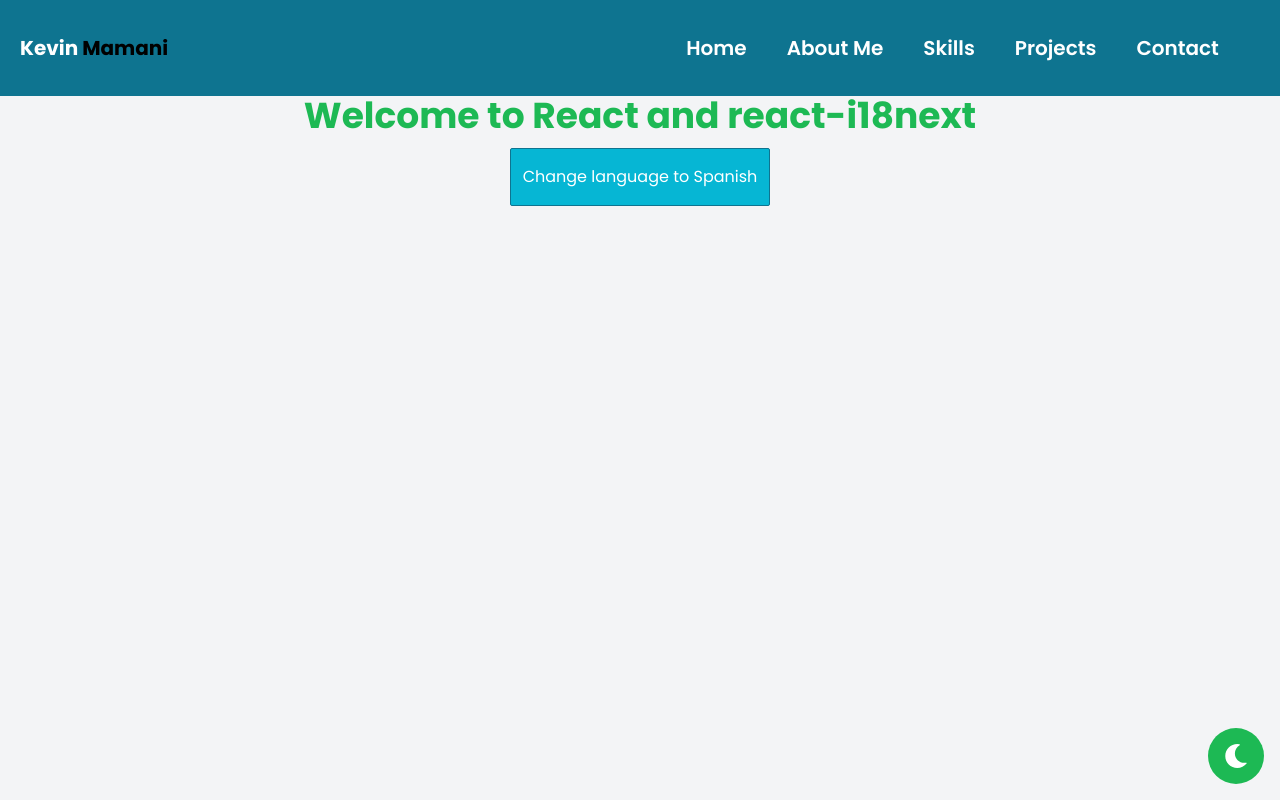
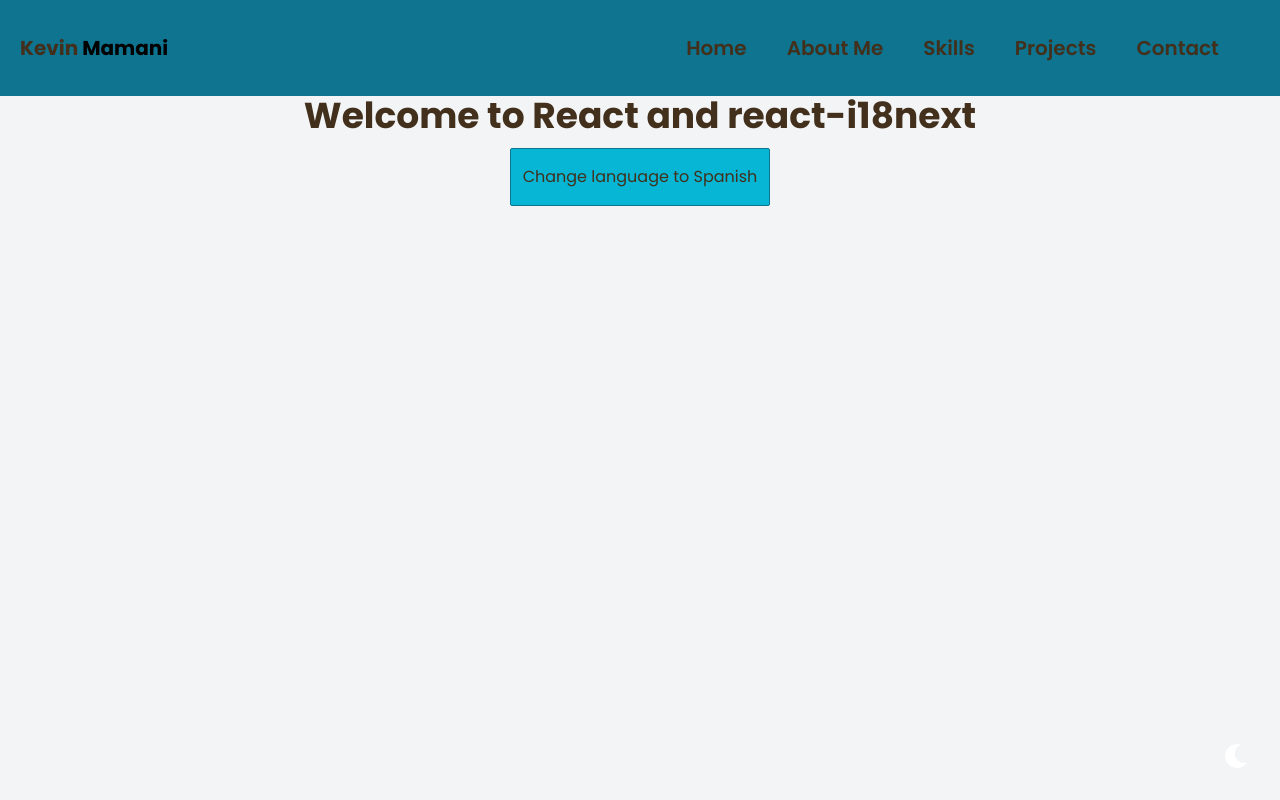
Before and after one commit to KevinMCJ/Portfolio-V2, a React (Vite) app: page / in a window 1280 px wide. Built offline with nearby package versions, Linux system fonts and the light colour scheme.

Commit message:
color palette initial config

```diff
--- a/src/index.css
+++ b/src/index.css
@@ -4,16 +4,86 @@
 
 @layer base {
   :root {
-    @apply font-sans bg-gray-100;
-    line-height: 1.5;
-    font-weight: 400;
-    text-rendering: optimizeLegibility;
-    -webkit-font-smoothing: antialiased;
-    -moz-osx-font-smoothing: grayscale;
+    --color-primary-50: 255 255 254;
+    --color-primary-100: 255 254 254;
+    --color-primary-200: 255 253 252;
+    --color-primary-300: 255 252 250;
+    --color-primary-400: 255 250 247;
+    --color-primary-500: 255 248 243;
+    --color-primary-600: 230 223 219;
+    --color-primary-700: 153 149 146;
+    --color-primary-800: 115 112 109;
+    --color-primary-900: 77 74 73;
+    --color-secondary-50: 253 250 247;
+    --color-secondary-100: 252 246 239;
+    --color-secondary-200: 247 232 215;
+    --color-secondary-300: 241 217 191;
+    --color-secondary-400: 231 189 142;
+    --color-secondary-500: 221 161 94;
+    --color-secondary-600: 199 145 85;
+    --color-secondary-700: 133 97 56;
+    --color-secondary-800: 99 72 42;
+    --color-secondary-900: 66 48 28;
+    --color-text: var(--color-secondary-900);
+    --color-active: var(--color-secondary-200);
+    --color-icon: 221 161 94;
+    --color-gradient-start: 255 248 243;
+    --color-gradient-end: 255 252 250;
+  }
+
+  :root.dark {
+    --color-primary-50: 243 244 245;
+    --color-primary-100: 232 233 236;
+    --color-primary-200: 196 200 207;
+    --color-primary-300: 161 166 177;
+    --color-primary-400: 91 100 119;
+    --color-primary-500: 20 33 61;
+    --color-primary-600: 18 30 55;
+    --color-primary-700: 12 20 37;
+    --color-primary-800: 9 15 27;
+    --color-primary-900: 6 10 18;
+    --color-secondary-50: 243 252 249;
+    --color-secondary-100: 231 248 242;
+    --color-secondary-200: 195 238 224;
+    --color-secondary-300: 159 227 205;
+    --color-secondary-400: 88 206 167;
+    --color-secondary-500: 16 185 129;
+    --color-secondary-600: 14 167 116;
+    --color-secondary-700: 10 111 77;
+    --color-secondary-800: 7 83 58;
+    --color-secondary-900: 5 56 39;
+    --color-text: var(--color-primary-50);
+    --color-active: var(--color-primary-700);
+    --color-icon: 16 185 129;
+    --color-gradient-start: 20 33 61;
+    --color-gradient-end: 20 33 61;
   }
 
   body {
-    @apply antialiased text-white;
+    @apply bg-primary-500 text-text;
+    transition: color 0.3s, background-color 0.3s;
+    background: linear-gradient(
+      135deg,
+      rgb(var(--color-gradient-start)),
+      rgb(var(--color-gradient-end))
+    );
+    background-attachment: fixed;
+  }
+
+  body::before {
+    content: '';
+    position: fixed;
+    top: 0;
+    left: 0;
+    right: 0;
+    bottom: 0;
+    background: radial-gradient(
+      ellipse at top right,
+      rgb(var(--color-gradient-start) / 0.1),
+      transparent 70%
+    );
+    z-index: -1;
+    pointer-events: none;
   }
 
   a {
--- a/tailwind.config.js
+++ b/tailwind.config.js
@@ -10,8 +10,33 @@ export default {
         sans: ['Poppins', 'sans-serif'],
       },
       colors: {
-        primary: '#1db954',
-        secondary: '#1ed760',
+        primary: {
+          50: 'rgb(var(--color-primary-50) / <alpha-value>)',
+          100: 'rgb(var(--color-primary-100) / <alpha-value>)',
+          200: 'rgb(var(--color-primary-200) / <alpha-value>)',
+          300: 'rgb(var(--color-primary-300) / <alpha-value>)',
+          400: 'rgb(var(--color-primary-400) / <alpha-value>)',
+          500: 'rgb(var(--color-primary-500) / <alpha-value>)',
+          600: 'rgb(var(--color-primary-600) / <alpha-value>)',
+          700: 'rgb(var(--color-primary-700) / <alpha-value>)',
+          800: 'rgb(var(--color-primary-800) / <alpha-value>)',
+          900: 'rgb(var(--color-primary-900) / <alpha-value>)',
+        },
+        secondary: {
+          50: 'rgb(var(--color-secondary-50) / <alpha-value>)',
+          100: 'rgb(var(--color-secondary-100) / <alpha-value>)',
+          200: 'rgb(var(--color-secondary-200) / <alpha-value>)',
+          300: 'rgb(var(--color-secondary-300) / <alpha-value>)',
+          400: 'rgb(var(--color-secondary-400) / <alpha-value>)',
+          500: 'rgb(var(--color-secondary-500) / <alpha-value>)',
+          600: 'rgb(var(--color-secondary-600) / <alpha-value>)',
+          700: 'rgb(var(--color-secondary-700) / <alpha-value>)',
+          800: 'rgb(var(--color-secondary-800) / <alpha-value>)',
+          900: 'rgb(var(--color-secondary-900) / <alpha-value>)',
+        },
+        text: 'rgb(var(--color-text) / <alpha-value>)',
+        active: 'rgb(var(--color-active) / <alpha-value>)',
+        icon: 'rgb(var(--color-icon) / <alpha-value>)',
       },
     },
   },
```
